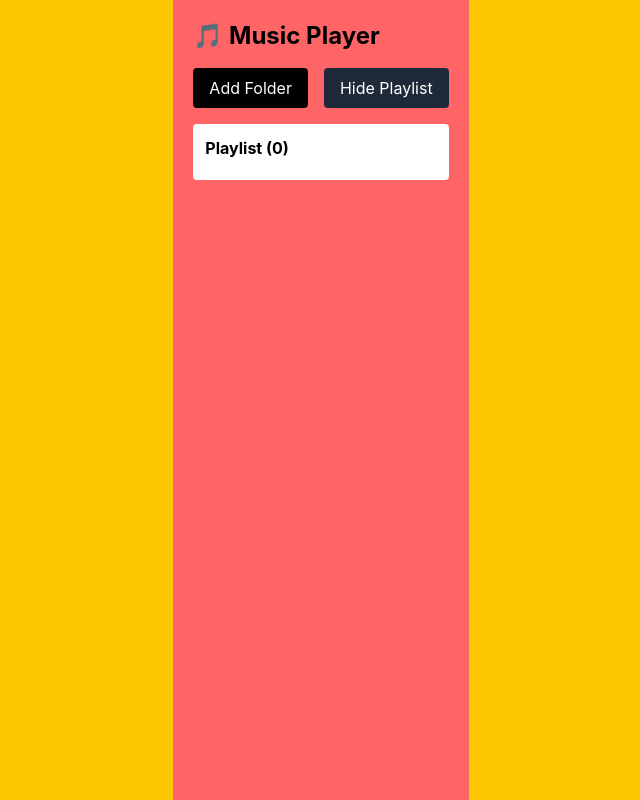
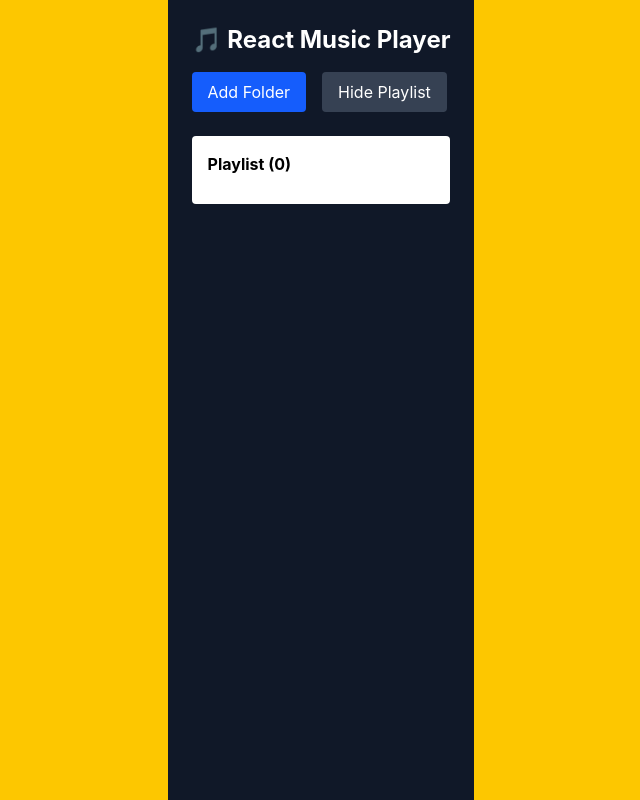
Before and after one commit to SharwanKunwar/MusicPlayer, a React (Vite) app in the folder SJK/: page / in a window 1280 px wide. Shown: the whole page, without its empty margins (319-959 px from the left). Built offline with nearby package versions, Linux system fonts and the light colour scheme.

Commit message:
added musicplayer

```diff
--- a/SJK/src/components/MusicPlayer.jsx
+++ b/SJK/src/components/MusicPlayer.jsx
@@ -1,50 +1,75 @@
 import React, { useState, useRef } from "react";
 
 export default function MusicPlayer() {
+
   const [songs, setSongs] = useState([]);
-  const [currentIndex, setCurrentIndex] = useState(0);
+  const [currentIndex, setCurrentIndex] = useState(null);
   const [playing, setPlaying] = useState(false);
   const [showList, setShowList] = useState(true);
 
   const audioRef = useRef(null);
   const inputRef = useRef(null);
 
-  // Open folder picker
-  const openFolder = () => inputRef.current.click();
+  // open folder picker
+  const openFolder = () => {
+    inputRef.current.click();
+  };
 
-  // Handle folder selection
+  // read folder files
   const handleFolder = (e) => {
+
     const files = Array.from(e.target.files);
-    const mp3Files = files.filter(file => file.name.endsWith(".mp3"));
+
+    const mp3Files = files.filter(file =>
+      file.name.toLowerCase().endsWith(".mp3")
+    );
+
     setSongs(mp3Files);
-    setCurrentIndex(0);
+    setCurrentIndex(null);
     setPlaying(false);
   };
 
-  // Play song
+  // play song
   const playSong = (index) => {
+
     setCurrentIndex(index);
     setPlaying(true);
-    setTimeout(() => audioRef.current.play(), 0);
+
+    setTimeout(() => {
+      if (audioRef.current) {
+        audioRef.current.play();
+      }
+    }, 0);
   };
 
-  // Play / Pause toggle
+  // play / pause
   const playPause = () => {
+
     if (!audioRef.current) return;
-    if (playing) audioRef.current.pause();
-    else audioRef.current.play();
+
+    if (playing) {
+      audioRef.current.pause();
+    } else {
+      audioRef.current.play();
+    }
+
     setPlaying(!playing);
   };
 
-  // Next / Previous
+  // next song
   const nextSong = () => {
-    if (!songs.length) return;
+
+    if (songs.length === 0) return;
+
     const next = (currentIndex + 1) % songs.length;
     playSong(next);
   };
 
+  // previous song
   const prevSong = () => {
-    if (!songs.length) return;
+
+    if (songs.length === 0) return;
+
     const prev = (currentIndex - 1 + songs.length) % songs.length;
     playSong(prev);
   };
@@ -52,65 +77,112 @@ export default function MusicPlayer() {
   const currentSong = songs[currentIndex];
 
   return (
-    <div className="p-5 bg-red-400 min-h-screen">
 
-      <h1 className="text-2xl font-bold mb-4">🎵 Music Player</h1>
+    <div className="p-6 bg-gray-900 text-white min-h-screen">
 
-      {/* Hidden folder input */}
+      <h1 className="text-2xl font-bold mb-4">🎵 React Music Player</h1>
+
+      {/* hidden folder input */}
       <input
         ref={inputRef}
         type="file"
-        webkitdirectory
+        webkitdirectory="true"
         multiple
         accept=".mp3"
         style={{ display: "none" }}
         onChange={handleFolder}
       />
 
-      {/* Buttons */}
-      <div className="flex gap-4 mb-4">
-        <button onClick={openFolder} className="bg-black text-white px-4 py-2 rounded">
+      {/* buttons */}
+      <div className="flex gap-4 mb-6">
+
+        <button
+          onClick={openFolder}
+          className="bg-blue-600 px-4 py-2 rounded"
+        >
           Add Folder
         </button>
 
         <button
           onClick={() => setShowList(!showList)}
-          className="bg-gray-800 text-white px-4 py-2 rounded"
+          className="bg-gray-700 px-4 py-2 rounded"
         >
           {showList ? "Hide Playlist" : "Show Playlist"}
         </button>
+
       </div>
 
-      {/* Player */}
+      {/* player */}
       {currentSong && (
-        <div className="mb-4">
-          <p className="font-semibold mb-2">Now Playing: {currentSong.name}</p>
-          <audio ref={audioRef} src={URL.createObjectURL(currentSong)} onEnded={nextSong} />
+
+        <div className="mb-6">
+
+          <p className="mb-2 font-semibold">
+            Now Playing: {currentSong.name}
+          </p>
+
+          <audio
+            ref={audioRef}
+            src={URL.createObjectURL(currentSong)}
+            onEnded={nextSong}
+          />
+
           <div className="flex gap-4 mt-2">
-            <button onClick={prevSong} className="px-3 py-1 bg-gray-700 text-white rounded">Prev</button>
-            <button onClick={playPause} className="px-3 py-1 bg-gray-700 text-white rounded">
+
+            <button
+              onClick={prevSong}
+              className="bg-gray-700 px-3 py-1 rounded"
+            >
+              Prev
+            </button>
+
+            <button
+              onClick={playPause}
+              className="bg-green-600 px-3 py-1 rounded"
+            >
               {playing ? "Pause" : "Play"}
             </button>
-            <button onClick={nextSong} className="px-3 py-1 bg-gray-700 text-white rounded">Next</button>
+
+            <button
+              onClick={nextSong}
+              className="bg-gray-700 px-3 py-1 rounded"
+            >
+              Next
+            </button>
+
           </div>
+
         </div>
       )}
 
-      {/* Playlist */}
+      {/* playlist */}
       {showList && (
-        <div className="bg-white p-3 rounded max-h-80 overflow-y-auto">
-          <h3 className="font-bold mb-2">Playlist ({songs.length})</h3>
+
+        <div className="bg-white text-black p-4 rounded max-h-80 overflow-y-auto">
+
+          <h3 className="font-bold mb-3">
+            Playlist ({songs.length})
+          </h3>
+
           {songs.map((song, index) => (
+
             <div key={index} className="mb-1">
+
               <button
                 onClick={() => playSong(index)}
-                className={`text-blue-600 hover:underline ${currentIndex === index ? "font-bold" : ""}`}
+                className={`hover:underline ${
+                  currentIndex === index ? "font-bold text-blue-600" : ""
+                }`}
               >
                 {song.name}
               </button>
+
             </div>
+
           ))}
+
         </div>
+
       )}
 
     </div>
```
